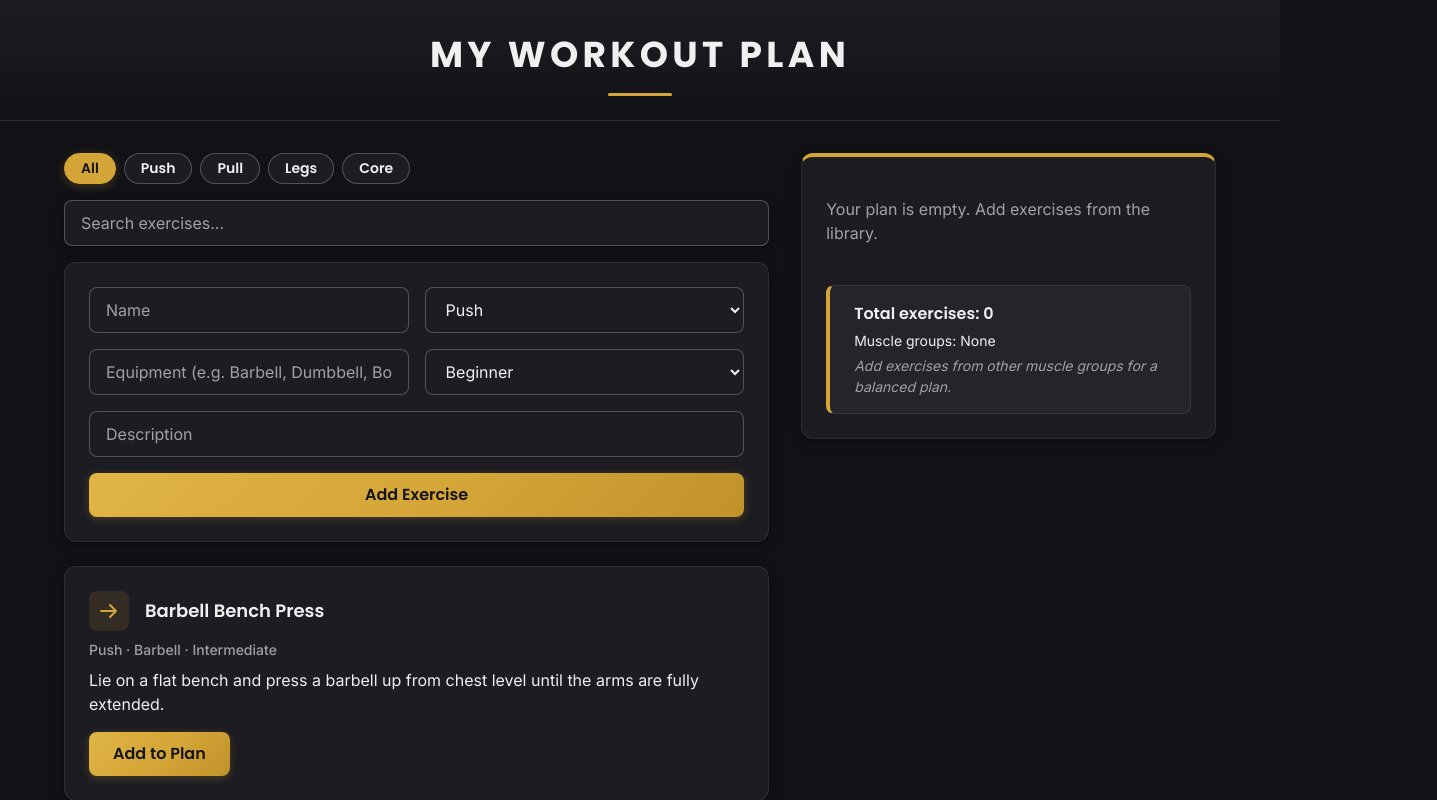
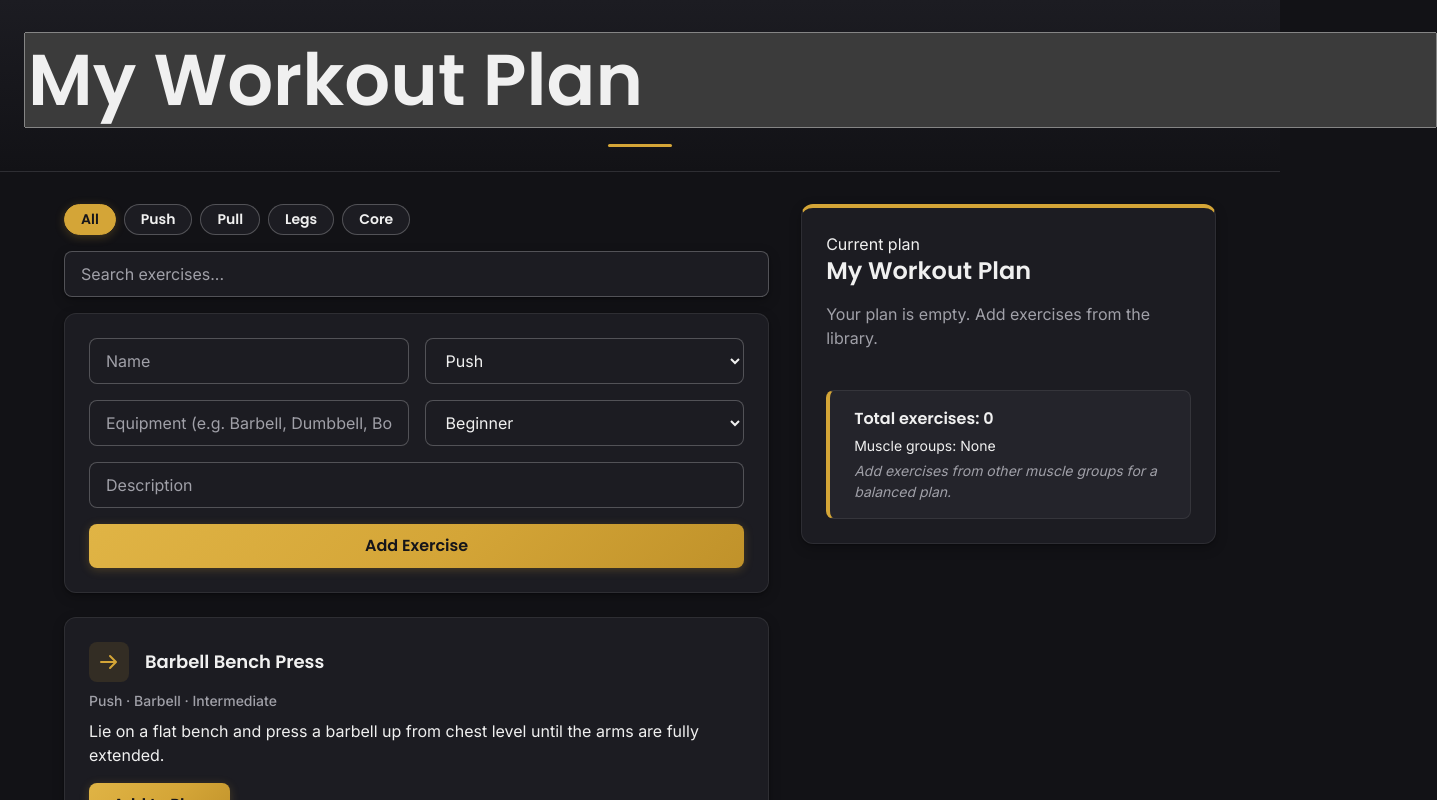
Before and after one commit to Anthonydosse777/Csc436-Project2-GymPlanBuilder, a React (Vite) app: page / in a window 1280 px wide. Shown: the top 800 px of the page, 1437 px wide, since content can reach past the window. Built offline with nearby package versions, Linux system fonts and the light colour scheme.

Commit message:
add editable plan name, accessibility improvements, and mobile responsiveness

```diff
--- a/src/App.jsx
+++ b/src/App.jsx
@@ -6,6 +6,7 @@ import PlanPanel from './components/PlanPanel'
 
 function App() {
   const [plan, setPlan] = useState([])
+  const [planName, setPlanName] = useState('My Workout Plan')
 
   function handleAddToPlan(exercise) {
     setPlan((prevPlan) => {
@@ -22,10 +23,10 @@ function App() {
 
   return (
     <>
-      <Header planName="My Workout Plan" />
+      <Header planName={planName} onPlanNameChange={setPlanName} />
       <main className="app-layout">
         <ExerciseLibrary plan={plan} onAddToPlan={handleAddToPlan} />
-        <PlanPanel plan={plan} onRemoveFromPlan={handleRemoveFromPlan} />
+        <PlanPanel planName={planName} plan={plan} onRemoveFromPlan={handleRemoveFromPlan} />
       </main>
     </>
   )
--- a/src/components/AddExerciseForm.jsx
+++ b/src/components/AddExerciseForm.jsx
@@ -1,4 +1,4 @@
-import { useState } from 'react'
+import { useId, useState } from 'react'
 
 function AddExerciseForm({ onAddExercise }) {
   const [name, setName] = useState('')
@@ -7,6 +7,7 @@ function AddExerciseForm({ onAddExercise }) {
   const [difficulty, setDifficulty] = useState('Beginner')
   const [description, setDescription] = useState('')
   const [showError, setShowError] = useState(false)
+  const id = useId()
 
   function handleSubmit(e) {
     e.preventDefault()
@@ -35,36 +36,44 @@ function AddExerciseForm({ onAddExercise }) {
 
   return (
     <form className="add-exercise-form" onSubmit={handleSubmit}>
+      <label className="sr-only" htmlFor={`${id}-name`}>Exercise name</label>
       <input
+        id={`${id}-name`}
         type="text"
         placeholder="Name"
         value={name}
         onChange={(e) => setName(e.target.value)}
       />
-      <select value={muscleGroup} onChange={(e) => setMuscleGroup(e.target.value)}>
+      <label className="sr-only" htmlFor={`${id}-muscleGroup`}>Muscle group</label>
+      <select id={`${id}-muscleGroup`} value={muscleGroup} onChange={(e) => setMuscleGroup(e.target.value)}>
         <option value="Push">Push</option>
         <option value="Pull">Pull</option>
         <option value="Legs">Legs</option>
         <option value="Core">Core</option>
       </select>
+      <label className="sr-only" htmlFor={`${id}-equipment`}>Equipment</label>
       <input
+        id={`${id}-equipment`}
         type="text"
         placeholder="Equipment (e.g. Barbell, Dumbbell, Bodyweight)"
         value={equipment}
         onChange={(e) => setEquipment(e.target.value)}
       />
-      <select value={difficulty} onChange={(e) => setDifficulty(e.target.value)}>
+      <label className="sr-only" htmlFor={`${id}-difficulty`}>Difficulty</label>
+      <select id={`${id}-difficulty`} value={difficulty} onChange={(e) => setDifficulty(e.target.value)}>
         <option value="Beginner">Beginner</option>
         <option value="Intermediate">Intermediate</option>
         <option value="Advanced">Advanced</option>
       </select>
+      <label className="sr-only" htmlFor={`${id}-description`}>Description</label>
       <input
+        id={`${id}-description`}
         type="text"
         placeholder="Description"
         value={description}
         onChange={(e) => setDescription(e.target.value)}
       />
-      {showError && <p className="form-error">Name and description are required.</p>}
+      {showError && <p className="form-error" role="alert">Name and description are required.</p>}
       <button className="form-submit" type="submit">Add Exercise</button>
     </form>
   )
--- a/src/components/ExerciseCard.jsx
+++ b/src/components/ExerciseCard.jsx
@@ -7,7 +7,7 @@ function ExerciseCard({ exercise, isAdded, onAdd }) {
       <h3 className="exercise-name">{exercise.name}</h3>
       <small className="exercise-meta">{exercise.muscleGroup} · {exercise.equipment} · {exercise.difficulty}</small>
       <p className="exercise-description">{exercise.description}</p>
-      <button className="add-button" onClick={onAdd} disabled={isAdded}>
+      <button className="add-button" type="button" onClick={onAdd} disabled={isAdded}>
         {isAdded ? 'Added ✓' : 'Add to Plan'}
       </button>
     </div>
--- a/src/components/ExerciseLibrary.jsx
+++ b/src/components/ExerciseLibrary.jsx
@@ -24,7 +24,9 @@ function ExerciseLibrary({ plan, onAddToPlan }) {
   return (
     <div className="exercise-library">
       <FilterBar activeGroup={activeGroup} onSelect={(group) => setActiveGroup(group)} />
+      <label className="sr-only" htmlFor="exercise-search">Search exercises</label>
       <input
+        id="exercise-search"
         className="search-input"
         type="text"
         placeholder="Search exercises..."
--- a/src/components/FilterBar.jsx
+++ b/src/components/FilterBar.jsx
@@ -2,12 +2,13 @@ const GROUPS = ['All', 'Push', 'Pull', 'Legs', 'Core']
 
 function FilterBar({ activeGroup, onSelect }) {
   return (
-    <div className="filter-bar">
+    <div className="filter-bar" role="group" aria-label="Filter by muscle group">
       {GROUPS.map((group) => (
         <button
           key={group}
           type="button"
           className={group === activeGroup ? 'active' : ''}
+          aria-pressed={group === activeGroup}
           onClick={() => onSelect(group)}
         >
           {group}
--- a/src/components/Header.jsx
+++ b/src/components/Header.jsx
@@ -1,5 +1,19 @@
-function Header({ planName }) {
-  return <h1 className="app-header">{planName}</h1>
+function Header({ planName, onPlanNameChange }) {
+  return (
+    <header className="app-header">
+      <h1>
+        <label className="sr-only" htmlFor="plan-name">Plan name</label>
+        <input
+          id="plan-name"
+          className="plan-name-input"
+          type="text"
+          value={planName}
+          placeholder="Name your plan"
+          onChange={(e) => onPlanNameChange(e.target.value)}
+        />
+      </h1>
+    </header>
+  )
 }
 
 export default Header
--- a/src/components/MuscleIcon.jsx
+++ b/src/components/MuscleIcon.jsx
@@ -38,7 +38,7 @@ function MuscleIcon({ muscleGroup }) {
       strokeLinecap="round"
       strokeLinejoin="round"
       role="img"
-      aria-label={`${muscleGroup} icon`}
+      aria-label={`${muscleGroup} exercise`}
     >
       {icons[muscleGroup] ?? icons.Core}
     </svg>
--- a/src/components/PlanItem.jsx
+++ b/src/components/PlanItem.jsx
@@ -2,7 +2,7 @@ function PlanItem({ item, onUpdate, onRemove, onMove }) {
   return (
     <div className="plan-item">
       <span className="plan-item-name">{item.name}</span>
-      <button className="remove-button" onClick={onRemove}>Remove</button>
+      <button className="remove-button" type="button" onClick={onRemove} aria-label={`Remove ${item.name}`}>Remove</button>
     </div>
   )
 }
--- a/src/components/PlanPanel.jsx
+++ b/src/components/PlanPanel.jsx
@@ -1,9 +1,11 @@
 import PlanSummary from './PlanSummary'
 import PlanItem from './PlanItem'
 
-function PlanPanel({ plan, onRemoveFromPlan }) {
+function PlanPanel({ planName, plan, onRemoveFromPlan }) {
   return (
     <div className="plan-panel">
+      <p className="plan-panel-label">Current plan</p>
+      <h2 className="plan-panel-title">{planName.trim() || 'Untitled Plan'}</h2>
       {plan.length === 0 ? (
         <p className="empty-message">Your plan is empty. Add exercises from the library.</p>
       ) : (
--- a/src/index.css
+++ b/src/index.css
@@ -98,6 +98,18 @@ button:disabled {
   cursor: not-allowed;
 }
 
+.sr-only {
+  position: absolute;
+  width: 1px;
+  height: 1px;
+  padding: 0;
+  margin: -1px;
+  overflow: hidden;
+  clip: rect(0, 0, 0, 0);
+  white-space: nowrap;
+  border: 0;
+}
+
 :focus-visible {
   outline: 3px solid var(--color-focus);
   outline-offset: 2px;
```
